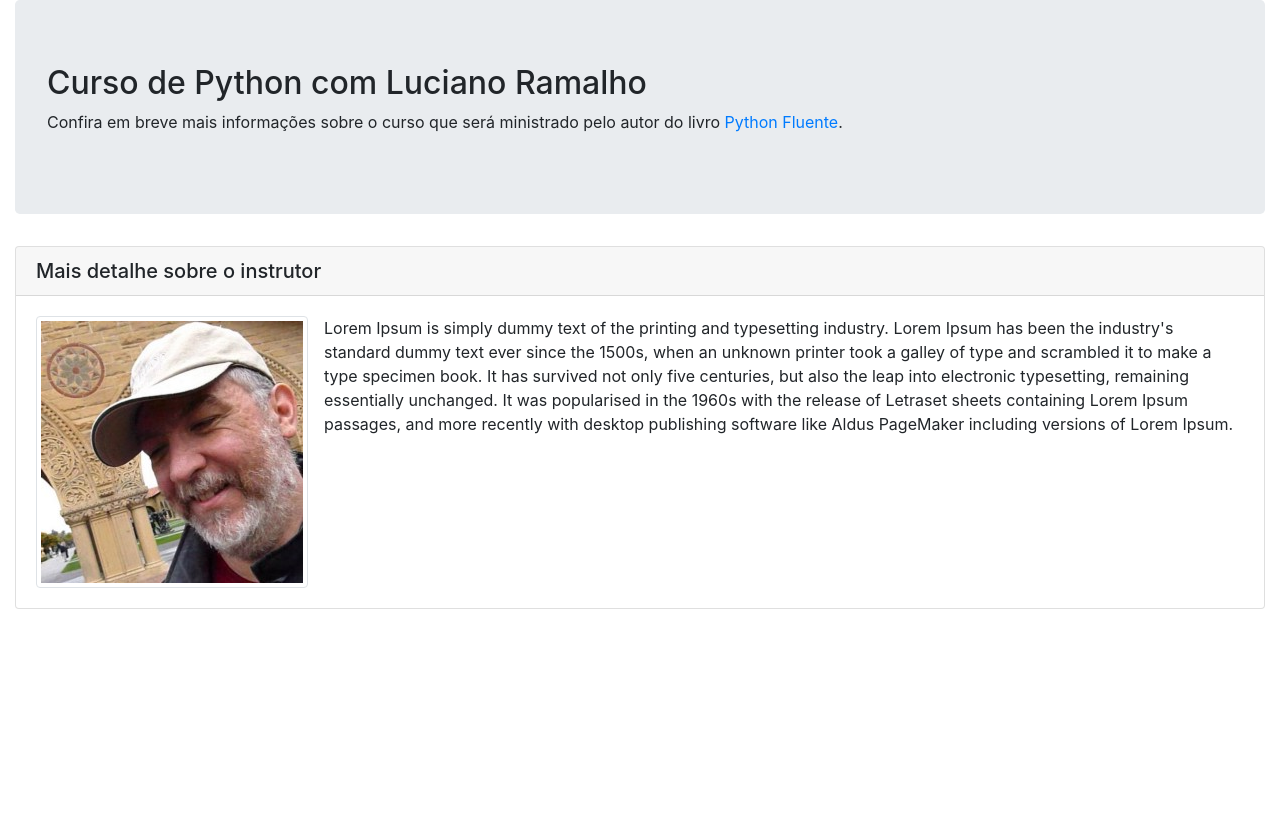
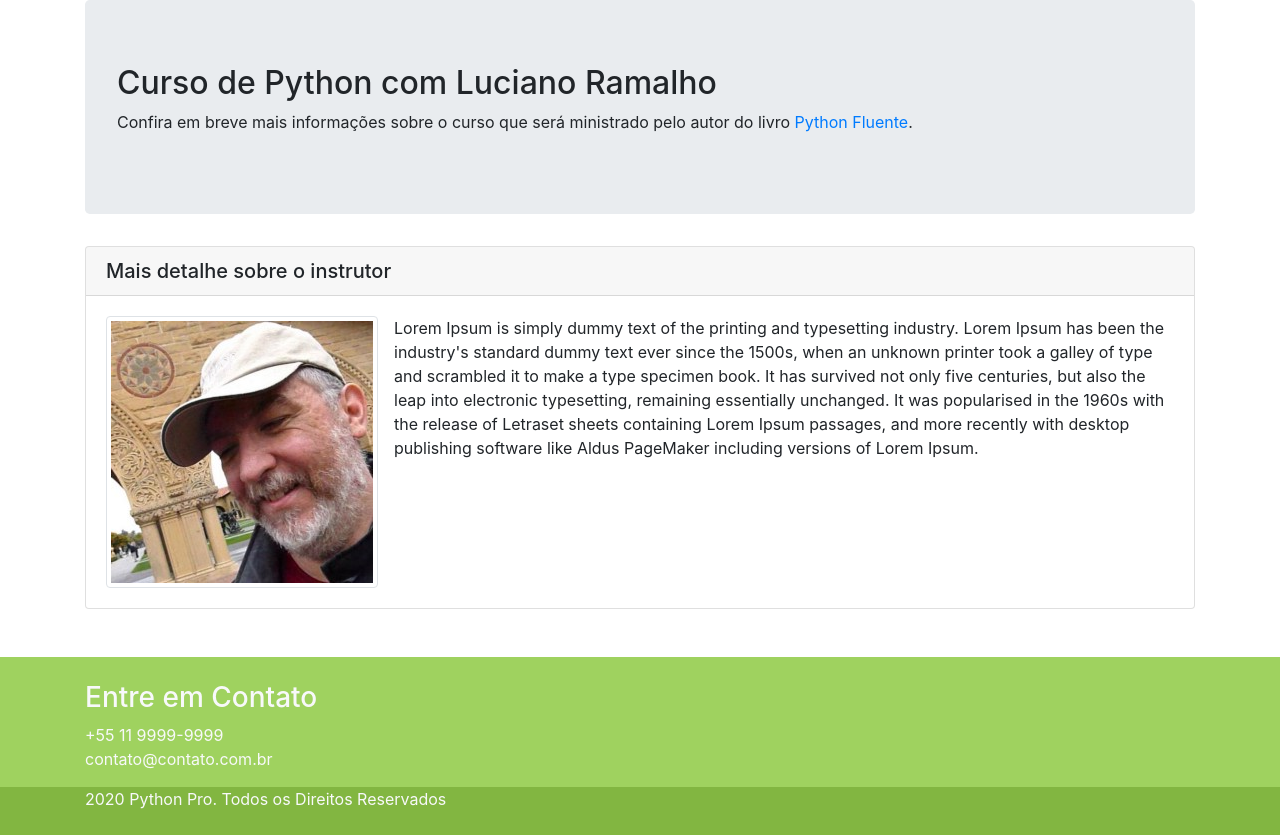
Before and after one commit to wosubtil/curso-django, a Django app: page /home in a window 1280 px wide. Shown: the part 56-891 px from the top of the page. Before the commit the page ends 665 px from the top, so only its background shows below. Run offline with Django 3.2, Linux system fonts and the light colour scheme; some libraries are stand-ins or nearby versions.

Commit message:
Fix na flake8

```diff
--- a/pypro/base/static/css/style.css
+++ b/pypro/base/static/css/style.css
@@ -1 +1,7 @@
-# Empty CSS file for your own CSS
+.main-footer {
+    background-color: #9fd25f;
+}
+
+.rigths {
+    background-color: #82b641;
+}
--- a/pypro/base/templates/base/home.html
+++ b/pypro/base/templates/base/home.html
@@ -16,6 +16,10 @@
     <link href="{% static 'css/bootstrap.min.css' %}" rel="stylesheet">
     <link href="{% static 'css/style.css' %}" rel="stylesheet">
 
+	<script src="{% static 'js/jquery.min.js' %}"></script>
+    <script src="{% static 'js/bootstrap.min.js' %}"></script>
+    <script src="{% static 'js/scripts.js' %}"></script>
+
   </head>
   <body>
 	<nav class="navbar navbar-expand-lg navbar-light bg-light navbar-dark bg-dark">
@@ -28,7 +32,7 @@
 			</ul>
 		</div>
 	</nav>
-    <div class="container-fluid">
+    <div class="container">
 		<div class="row">
 			<div class="col-md-12">
 				<div class="jumbotron">
@@ -58,8 +62,29 @@
 		</div>
 	</div>
 
-    <script src="{% static 'js/jquery.min.js' %}"></script>
-    <script src="{% static 'js/bootstrap.min.js' %}"></script>
-    <script src="{% static 'js/scripts.js' %}"></script>
+	<footer class="main-footer mt-5 pt-4 text-light">
+		<div class="container">
+			<div class="row">
+				<div class="col">
+					<h3>Entre em Contato</h3>
+					<address>
+						+55 11 9999-9999
+						<br/>
+						<a class="text-light" href="mailto:contato@contato.com.br">contato@contato.com.br</a>
+					</address>
+				</div>
+			</div>
+		</div>
+		<div class="rigths pb-4">
+			<div class="container">
+				<div class="row">
+					<div class="col">
+						{% now 'Y' %} Python Pro. Todos os Direitos Reservados
+					</div>
+				</div>
+			</div>
+		</div>
+	</footer>
+
   </body>
 </html>
--- a/pypro/base/views.py
+++ b/pypro/base/views.py
@@ -1,4 +1,4 @@
-from django.http import HttpResponse
+# from django.http import HttpResponse
 from django.shortcuts import render
 
 
```
Also changed, not shown: pypro/base/tests/test_home.py (+1 -1 lines), pypro/base/urls.py (line endings or trailing spaces).
